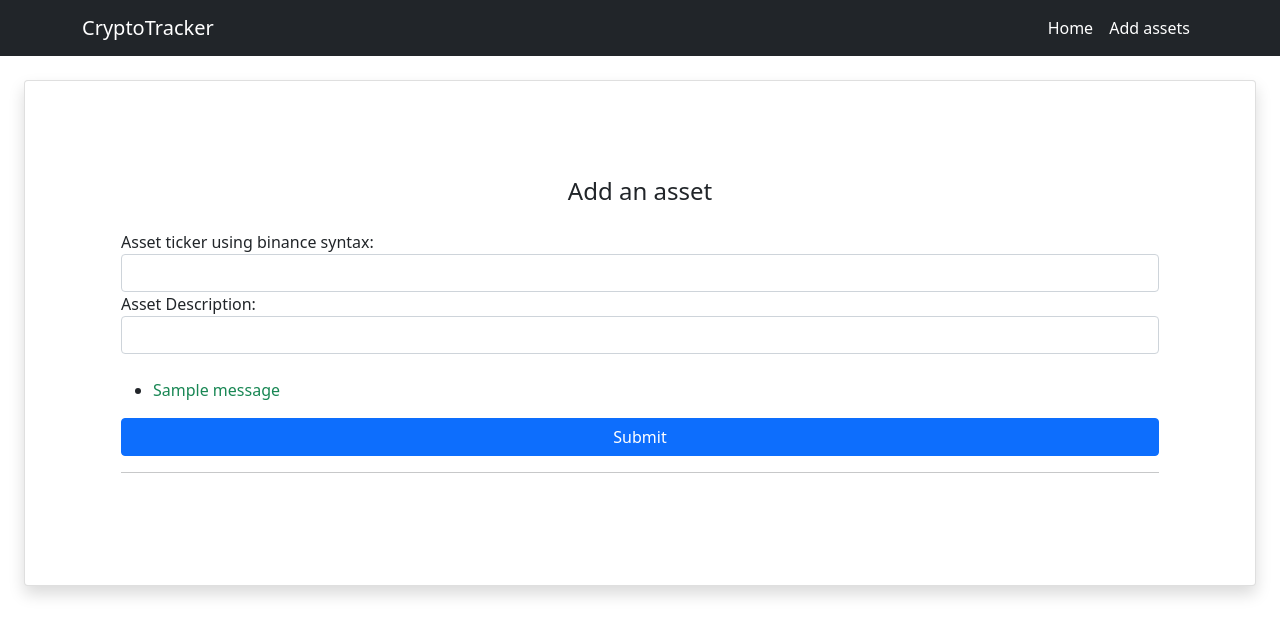
After one commit to welhoilija/CryptoPortfolio-Django, a Django app: template PriceAnalysis/templates/addasset.html in a window 1280 px wide. The commit adds this page. Shown: the top 636 px of the page. Run offline with Django 3.2, Linux system fonts and the light colour scheme; the template is opened without the code that fills it: values that come from a table or form of the project are taken from there, others are empty; tables that the repository leaves empty hold one stand-in row (values such as "Sample post"); one stand-in notice (Sample message) is shown; parts of the project's set-up code (start-up, migrations or seed data) failed here and were passed over; some libraries are stand-ins or nearby versions.

Commit message:
added functionality for adding assets automatically

```diff
--- /dev/null
+++ b/PriceAnalysis/forms.py
@@ -0,0 +1,13 @@
+from django import forms
+
+
+
+class AddAssetForm(forms.Form):
+    Asset_ticker = forms.CharField(label="Asset ticker using binance syntax", max_length=10)
+    Asset_Description = forms.CharField(label="Asset Description", max_length=150)
+
+    def __init__(self, *args, **kwargs):
+
+        super(AddAssetForm, self).__init__(*args, **kwargs)
+        self.fields["Asset_ticker"].widget.attrs.update({'class': 'form-control form-control-user', 'title': 'Asset in binance syntax'})
+        self.fields["Asset_Description"].widget.attrs.update({'class': 'form-control form-control-user', 'title': 'Asset description'})
--- /dev/null
+++ b/PriceAnalysis/templates/addasset.html
@@ -0,0 +1,39 @@
+{% extends "base.html" %}
+
+
+{% block title %}{{ section.title }}{% endblock %}
+
+
+
+{% block content %}
+
+<div class="card shadow m-4 p-5">
+    <div class="p-5">
+        <div class="text-center">
+            <h1 class="h4 text-gray-900 mb-4">Add an asset</h1>
+        </div>
+        <div class="form-group">
+            <form action="" method="post" class="user">
+
+                {% csrf_token %}
+                {{ form }}
+                <br>
+
+                {% if messages and outgoingtransaction == None %}
+                    <ul class="messages">
+                        {% for message in messages %}
+                            <li{% if message.tags %} class="{{ message.tags }}"{% endif %}>
+                                {% if message.level == DEFAULT_MESSAGE_LEVELS.ERROR %}Important: {% endif %}
+                                <p class="text-{% if message.tags %}{{ message.tags }}{% endif %}">{{ message }}</p>
+                            </li>
+                        {% endfor %}
+                    </ul>
+                {% endif %}
+                <input type="submit" value="Submit" class="btn btn-primary btn-user btn-block w-100">
+
+            </form>
+        </div>
+        <hr>
+    </div>
+</div>
+{% endblock %}
--- a/PriceAnalysis/templates/base.html
+++ b/PriceAnalysis/templates/base.html
@@ -20,11 +20,13 @@
         <!-- Responsive navbar-->
         <nav class="navbar navbar-expand-lg navbar-dark bg-dark">
             <div class="container">
-                <a class="navbar-brand" href="#">CryptoTracker</a>
+                <a class="navbar-brand" href="/">CryptoTracker</a>
                 <button class="navbar-toggler" type="button" data-bs-toggle="collapse" data-bs-target="#navbarSupportedContent" aria-controls="navbarSupportedContent" aria-expanded="false" aria-label="Toggle navigation"><span class="navbar-toggler-icon"></span></button>
                 <div class="collapse navbar-collapse" id="navbarSupportedContent">
                     <ul class="navbar-nav ms-auto mb-2 mb-lg-0">
-                        <li class="nav-item"><a class="nav-link active" aria-current="page" href="">Home</a></li>
+                        <li class="nav-item"><a class="nav-link active" aria-current="page" href="/">Home</a></li>
+                        <li class="nav-item"><a class="nav-link active" aria-current="page" href="addasset">Add assets</a></li>
+
                     </ul>
                 </div>
             </div>
--- a/PriceAnalysis/urls.py
+++ b/PriceAnalysis/urls.py
@@ -5,6 +5,7 @@ urlpatterns = [
 	path('', views.home, name='home'),
 	path('getdata', views.getdata, name='getdata'),
 	path("chart", views.charttest, name="charttest"),
-	path("<str:asset_id>", views.assetview, name="assetview"),
+	path("asset/<str:asset_id>", views.assetview, name="assetview"),
+	path("addasset", views.addasset, name="addassetview"),
 
 ]
```
Also changed, not shown: PriceAnalysis/models.py (+0 -22 lines), PriceAnalysis/views.py (+35 -0 lines).
